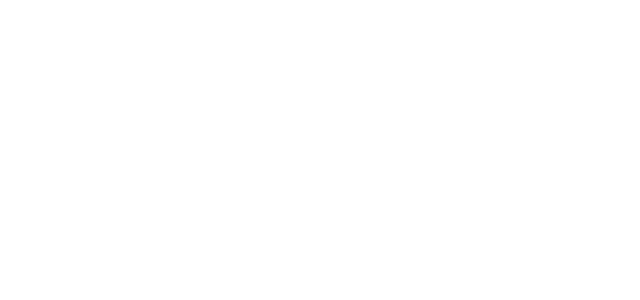
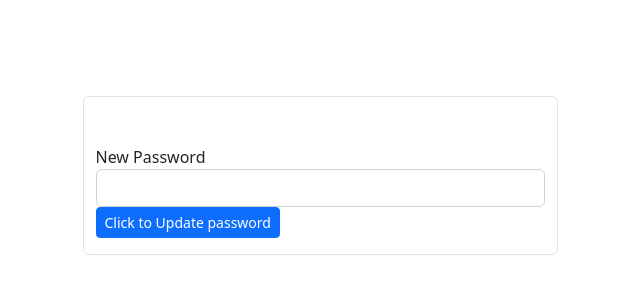
Before and after one commit to IswaryaAnandhan/react_product_app, a React (Create React App) app: page /Reset/1/1 in a window 1280 px wide. Before the commit this address had no page. Shown: the top 300 px of the page, without its empty margins (320-960 px from the left). Built offline with nearby package versions, Linux system fonts and the light colour scheme.

Commit message:
reset password

```diff
--- a/src/App.js
+++ b/src/App.js
@@ -3,11 +3,11 @@
 import "../node_modules/bootstrap/dist/css/bootstrap.min.css";
 
 import { BrowserRouter, Route, Routes } from "react-router-dom";
-import Product from "./Product";
-import Login from "./Login";
-import Register from "./Register";
-import Forgot from "./Forgot";
-import Conform from "./Conform";
+import Product from "./Components/Product";
+import Login from "./Components/Login";
+import Register from "./Components/Register";
+import Forgot from "./Components/Forgot";
+import Confirm from "./Components/Confirm";
 
 
 function App() {
@@ -18,7 +18,7 @@
     <Route path="/" element={<Login/>}/>
     <Route path="/register" element={<Register />} />
     <Route path="/forgot" element={<Forgot />} />
-    <Route path='/Reset/:id' element={<Conform/>}/>
+    <Route path='/Reset/:id/:token' element={<Confirm/>}/>
     <Route path="/product" element={<Product/>}/>
     </Routes>
     </BrowserRouter>
--- a/src/Forgot.js
+++ b/src/Components/Confirm.js
@@ -1,43 +1,44 @@
 import axios from "axios";
 import { useFormik } from "formik";
 import React from "react";
+import { useParams } from "react-router-dom";
+import Swal from "sweetalert2";
+import { config } from "./config";
 
-import { config } from "./config";
-import Swal from "sweetalert2";
-function Forgot() {
+function Confirm() {
+  const test = useParams();
   let formik = useFormik({
     initialValues: {
-      email: "",
+      password: "",
     },
-    validate: (value) => {
+    validate: (values) => {
       let errors = {};
       //Password;
-      if (value.email === "") {
-        errors.email = "border border-info";
+      if (!values.password) {
+        errors.password = "Please enter the password";
+      } else if (values.password.length < 8) {
+        errors.password = "must be 8 characters";
       }
       return errors;
     },
-    onSubmit: async (User) => {
+    onSubmit: async (values) => {
       try {
-        let status = await axios.post(`${config.api}/Reset`, User);
-        console.log(status);
+        await axios.post(`${config.api}/Reset/${test.id}/${test.token}`, values);
         Swal.fire({
-          title: "Email Send",
-          text: "Please Check Your Email",
+          title: "Welcome",
+          text: "Updated Done",
           icon: "success",
           confirmButtonText: "Login",
         });
       } catch (error) {
         Swal.fire({
-          title: "User Not Found",
+          title: `${error.response.data.Message}`,
           icon: "warning",
           confirmButtonText: "Try Again",
         });
-        console.log(error);
       }
     },
   });
-
   return (
     <>
       <div className="container">
@@ -45,21 +46,25 @@
           <div className="col-lg-5 col-md-7 col-sm-9 border rounded rounded check mt-5">
             <form className="mt-5" onSubmit={formik.handleSubmit}>
               <div className="form-group">
-                <label>Enter Register Email ID</label>
+              <label>
+                  New Password
+                </label>
                 <input
-                  type="email"
+                  type="password"
                   className="form-control"
-                  value={formik.values.email}
+                  value={formik.values.password}
                   onChange={formik.handleChange}
-                  name="email"
+                  name="password"
                   required
                 />
+
               </div>
+
               <button
                 type="submit"
                 className="btn btn-primary btn-sm btn-block mb-3"
               >
-                Send Reset Link
+                Click to Update password
               </button>
             </form>
           </div>
@@ -69,4 +74,4 @@
   );
 }
 
-export default Forgot;
+export default Confirm;
--- a/src/Conform.js
+++ b/src/Components/Forgot.js
@@ -1,66 +1,70 @@
 import axios from "axios";
 import { useFormik } from "formik";
 import React from "react";
-import { useParams } from "react-router-dom";
+import { config } from "./config";
 import Swal from "sweetalert2";
-import { config } from "./config";
 
-function Conform() {
-  const test = useParams();
+function Forgot() {
   let formik = useFormik({
     initialValues: {
-      Password: "",
+      email: "",
     },
-    validate: (value) => {
+    validate: (values) => {
       let errors = {};
       //Password;
-      if (value.Password.length <= 8) {
-        errors.Password = "border border-info";
+      if (!values.email) {
+        errors.email = "Please enter the email id";
+      } else if (
+        !/^[A-Z0-9._%+-]+@[A-Z0-9.-]+\.[A-Z]{2,4}$/i.test(values.email)
+      ) {
+        errors.email = "Invalid email address";
       }
       return errors;
     },
-    onSubmit: async (User) => {
+    onSubmit: async (values) => {
       try {
-        await axios.put(`${config.api}/Reset/${test.id}`, User);
+        let status = await axios.post(`${config.api}/Reset`, values);
+        console.log(status);
         Swal.fire({
-          title: "Welcome",
-          text: "Updated Done",
+          title: "Email Send",
+          text: "Please Check Your Email",
           icon: "success",
           confirmButtonText: "Login",
         });
       } catch (error) {
         Swal.fire({
-          title: `${error.response.data.Message}`,
+          title: "User Not Found",
           icon: "warning",
           confirmButtonText: "Try Again",
         });
+        console.log(error);
       }
     },
   });
+
   return (
     <>
       <div className="container">
         <div className="row d-flex align-content-center justify-content-center mt-5">
           <div className="col-lg-5 col-md-7 col-sm-9 border rounded rounded check mt-5">
             <form className="mt-5" onSubmit={formik.handleSubmit}>
-              <div className="form-outline mb-4">
+              <div className="form-group">
+                <label>Enter Register Email ID</label>
                 <input
-                  type="password"
+                  type="email"
                   className="form-control"
-                  value={formik.values.Password}
+                  value={formik.values.email}
                   onChange={formik.handleChange}
-                  name="Password"
+                  name="email"
+                  required
                 />
-                <label>
-                  New Password
-                </label>
               </div>
-
+              <br/>
               <button
                 type="submit"
                 className="btn btn-primary btn-sm btn-block mb-3"
               >
-                Click to Update password
+                Send Reset Link
               </button>
             </form>
           </div>
@@ -70,4 +74,4 @@
   );
 }
 
-export default Conform;
+export default Forgot;
--- a/src/Login.js
+++ b/src/Components/Login.js
@@ -10,7 +10,8 @@
     initialValues: {
       email: "",
       password: "",
-    },    validate: (values) => {
+    },
+      validate: (values) => {
       const errors = {};
       if (!values.email) {
         errors.email = "Please enter the email id";
```
Also changed, not shown: src/Components/Product.js (renamed from src/Product.js), src/Components/Register.js (renamed from src/Register.js), src/Components/config.js (renamed from src/config.js), 1 other file (tests, documents, lock files or other folders).
